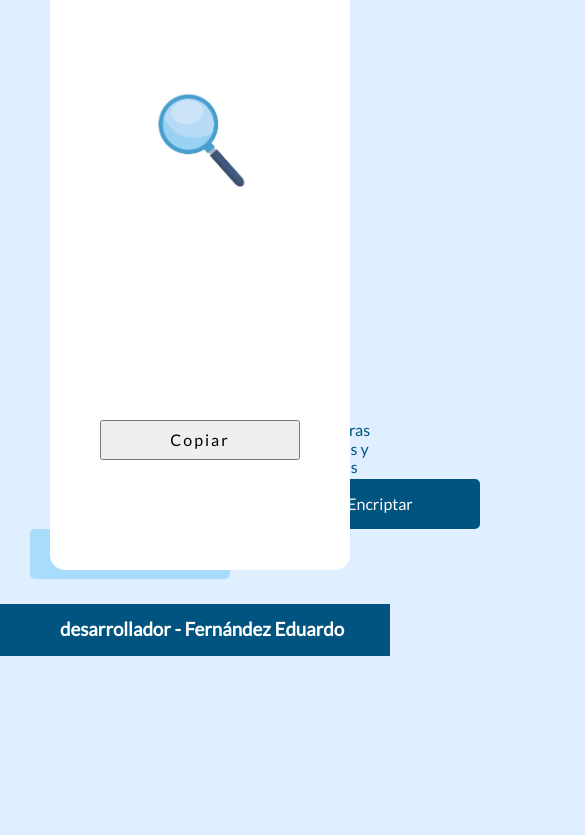
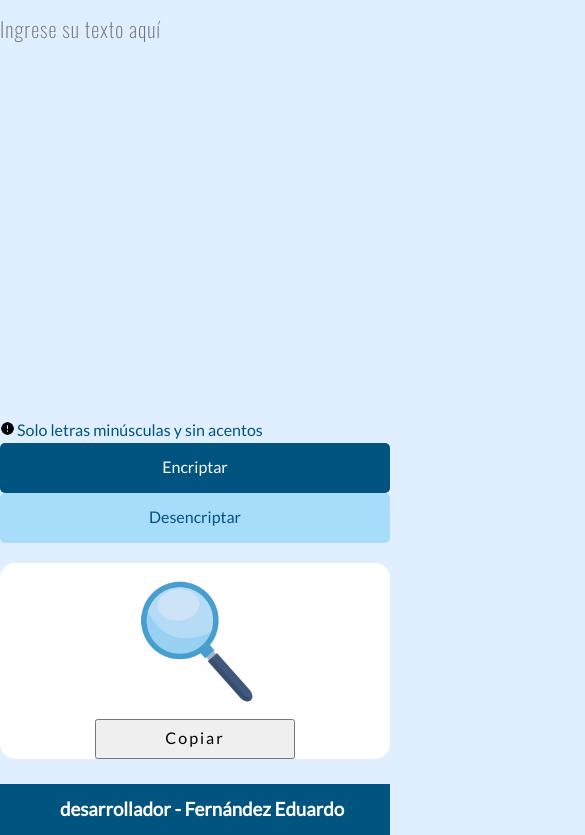
Before and after one commit to dedurasawa/encriptador-de-texto, a plain HTML site: page index.html in a window 390 px wide. Shown: the part 70-905 px from the top of the page, 585 px wide, since content can reach past the window. Before the commit the page ends 844 px from the top, so only its background shows below. Drawn offline with nearby package versions, Linux system fonts and the light colour scheme.

Commit message:
index agregado de clase a la etiqueta main, estilos modificado para la version responsive para mobiles

```diff
--- a/estilos.css
+++ b/estilos.css
@@ -126,3 +126,52 @@ color: #015380;
 	font-family: Lato,sans-serif;
 	color: #ffffff;
 }
+
+
+
+
+
+/*diseño responsivo*/
+
+
+@media(max-width : 940px) {
+	.global {
+		display: flex;
+		flex-direction: column;
+	}
+
+	.enc_text {
+		width: 100%;
+		margin-left: 0;
+	}
+
+	.formato {
+		margin-left: 0;
+	}
+
+	.botones input {
+		width: 100%;
+	}
+
+	.btn_encriptar {
+		margin-left: 0;
+	}
+
+	.btn_desencriptar {
+		margin-left: 0;
+	}
+
+	.desencriptado {
+		justify-content: flex-start;
+		width: 100%;
+		height: 100%;
+		position: inherit;
+		order: 4;
+		margin-top: 20px;
+	}
+
+	.caja_texto {
+		width: 100%;
+		height: 200px;
+	}
+}
--- a/index.html
+++ b/index.html
@@ -16,7 +16,7 @@
 		<h1 class="titulo">ENCRIPT-ON</h1>
 	</header>
 
-	<main>
+	<main class="global">
 
 		<section class="encriptador">
 
@@ -38,7 +38,7 @@
 
 		<section class="formato">
 
-			<p><img src="exclamacion.png">Solo letras minúsculas y sin acentos</p>
+			<p class="indicaciones"><img src="exclamacion.png">Solo letras minúsculas y sin acentos</p>
 
 		</section>
 
```
